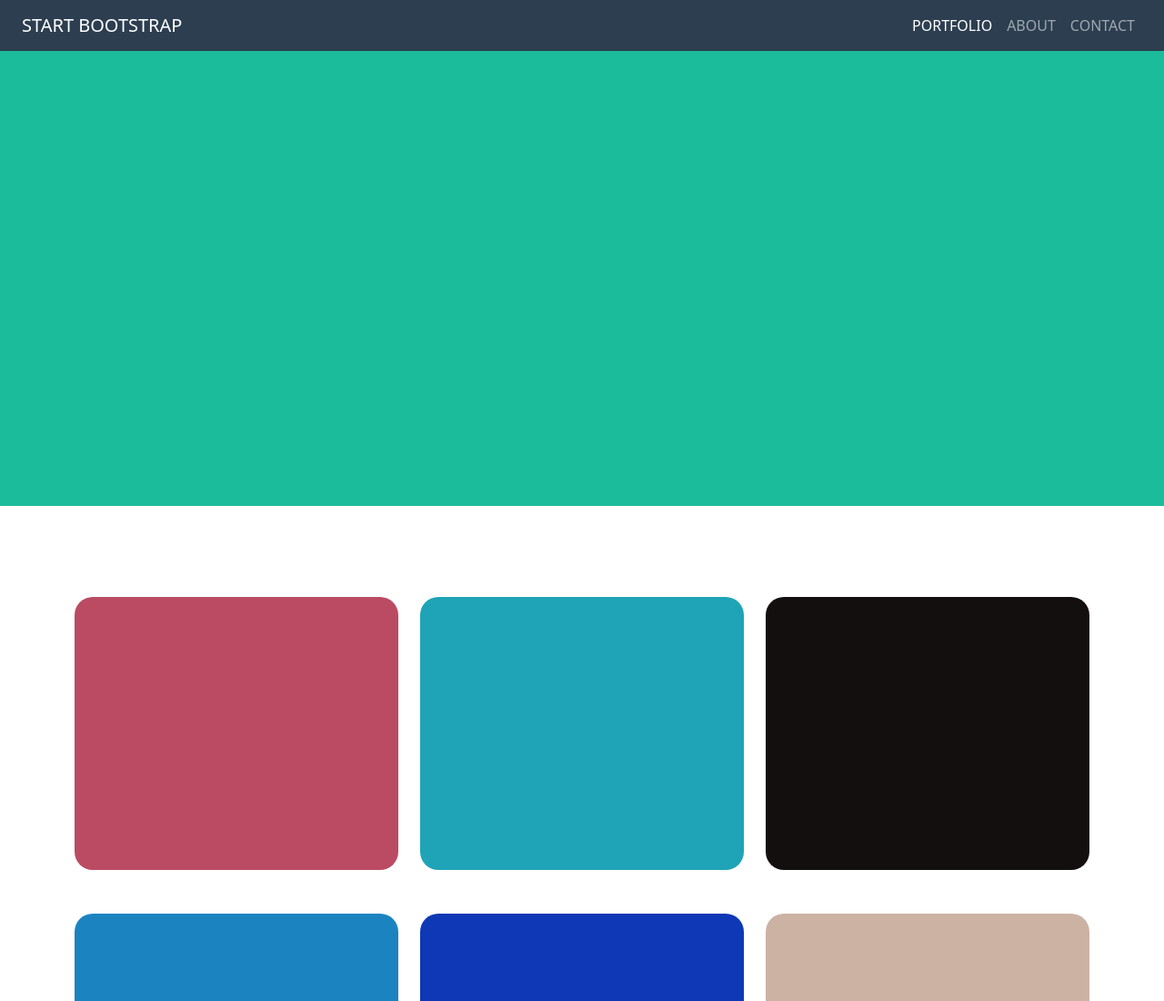
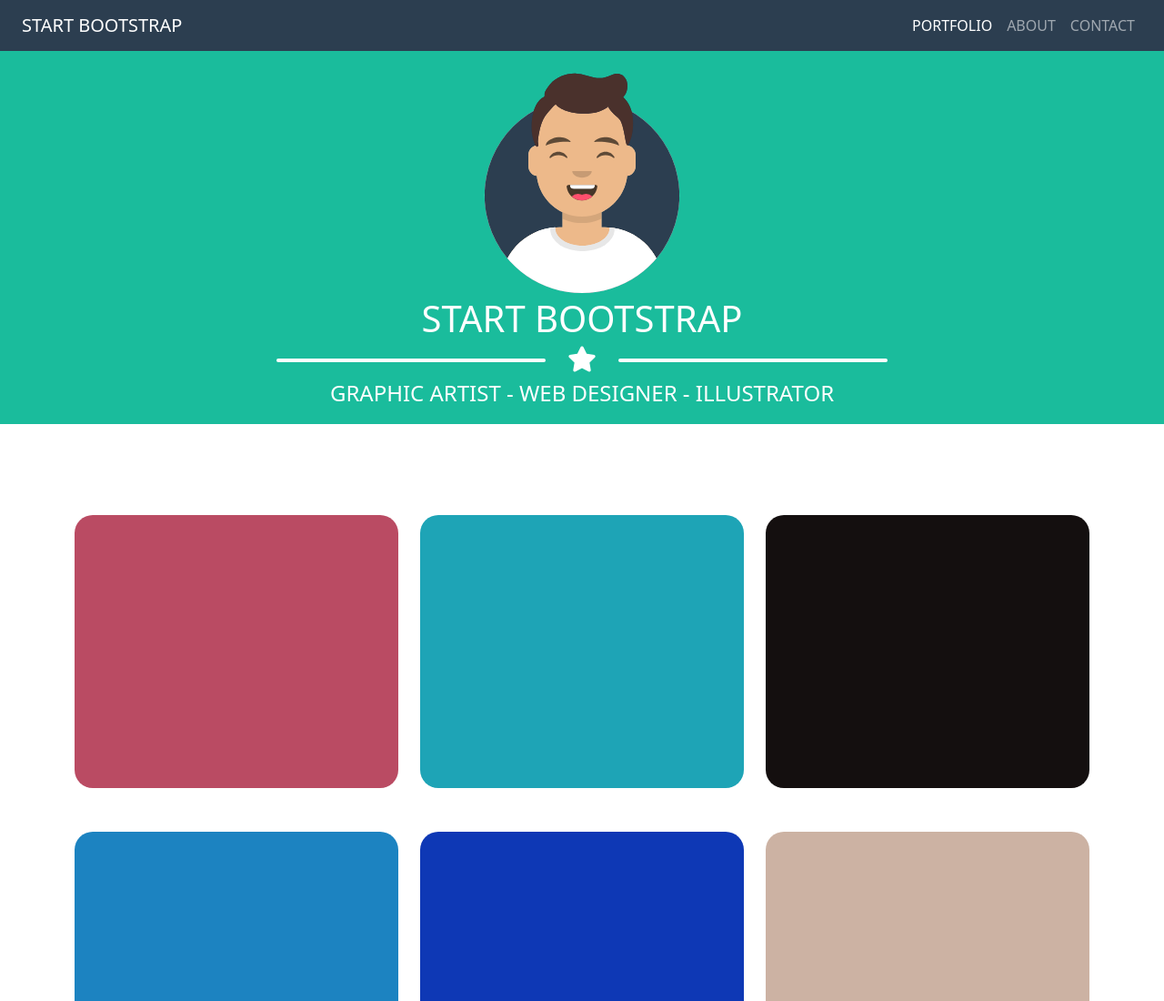
Before and after one commit to Simichus/html-css-bootstrap-freelancer, a plain HTML site: page index.html in a window 1280 px wide. Shown: the top 1100 px of the page at 91% size. Drawn offline with nearby package versions, Linux system fonts and the light colour scheme.

Commit message:
Aggiunto Jumbotron

```diff
--- a/css/style.css
+++ b/css/style.css
@@ -28,6 +28,10 @@
     background-color: #1abc9c;
 }
 
+img{
+    width: 100%;
+}
+
 /* Body */
 
 header{
@@ -35,10 +39,18 @@ header{
 }
 
 #jumbotrone{
-    height: 500px;
     margin-bottom: 100px;
 }
 
+#jumbotrone img{
+    height: 250px;
+}
+
+#jumbotrone hr{
+    color: none;
+    border: 2px solid white;
+    opacity: 1;
+}
 #portfolio{
     margin-bottom: 100px;
 }
--- a/index.html
+++ b/index.html
@@ -6,6 +6,7 @@
     <meta http-equiv="X-UA-Compatible" content="IE=edge">
     <meta name="viewport" content="width=device-width, initial-scale=1.0">
     <title>Bootstrap demo</title>
+    <link rel="stylesheet" href="https://cdnjs.cloudflare.com/ajax/libs/font-awesome/5.15.3/css/all.min.css" referrerpolicy="no-referrer" />
     <link href="https://cdn.jsdelivr.net/npm/bootstrap@5.0.1/dist/css/bootstrap.min.css" rel="stylesheet"
         integrity="sha384-+0n0xVW2eSR5OomGNYDnhzAbDsOXxcvSN1TPprVMTNDbiYZCxYbOOl7+AMvyTG2x" crossorigin="anonymous">
     <link rel="stylesheet" href="./css/style.css">
@@ -36,7 +37,17 @@
           </nav>
     </header>
     <main>
-        <div class="container-fluid bg-green" id="jumbotrone"></div>
+        <div class="container-fluid bg-green text-center text-white py-3" id="jumbotrone">
+            <img src="./img/avatar.svg" alt="">
+            <h1 class="text-uppercase my-1">Start Bootstrap</h1>
+            <div class="row justify-content-center align-items-center">
+                <div class="col-3"><hr class="rounded"></div>
+                <div class="col-auto"><i class="fas fa-star fs-3"></i></div>
+                <div class="col-3"><hr class="rounded"></div>
+            </div>
+            <div class="text-uppercase fs-4">Graphic Artist - Web designer - Illustrator</div>
+
+        </div>
         <div class="container" id="portfolio">
             <div class="row gy-5">
                 <div class="col-12 col-sm-6 col-lg-4">
```
